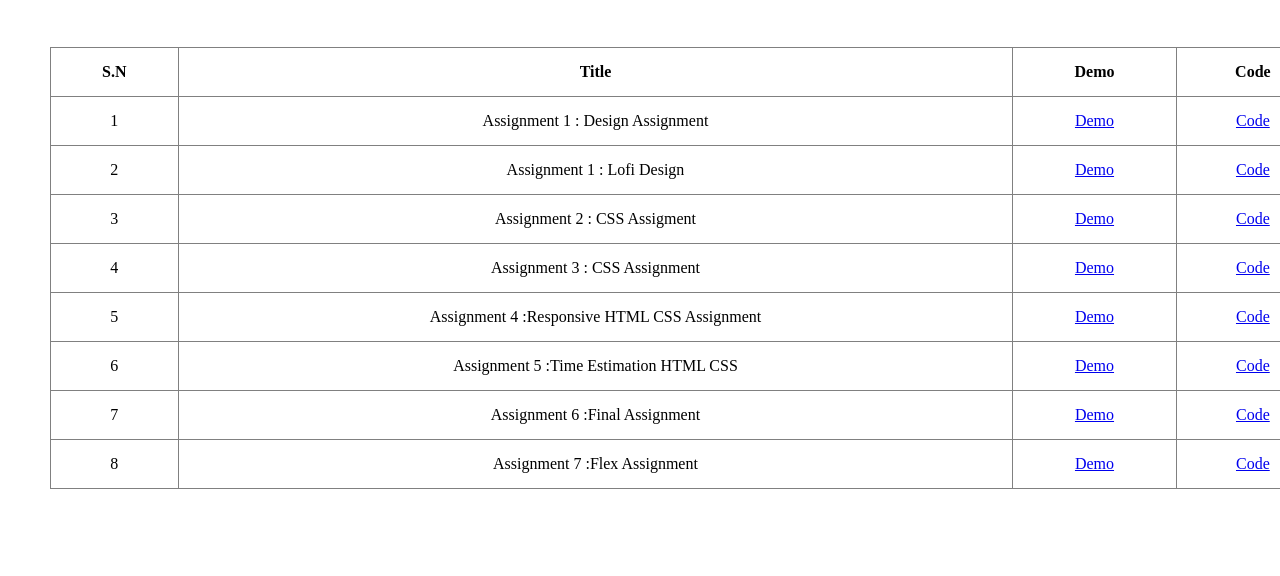
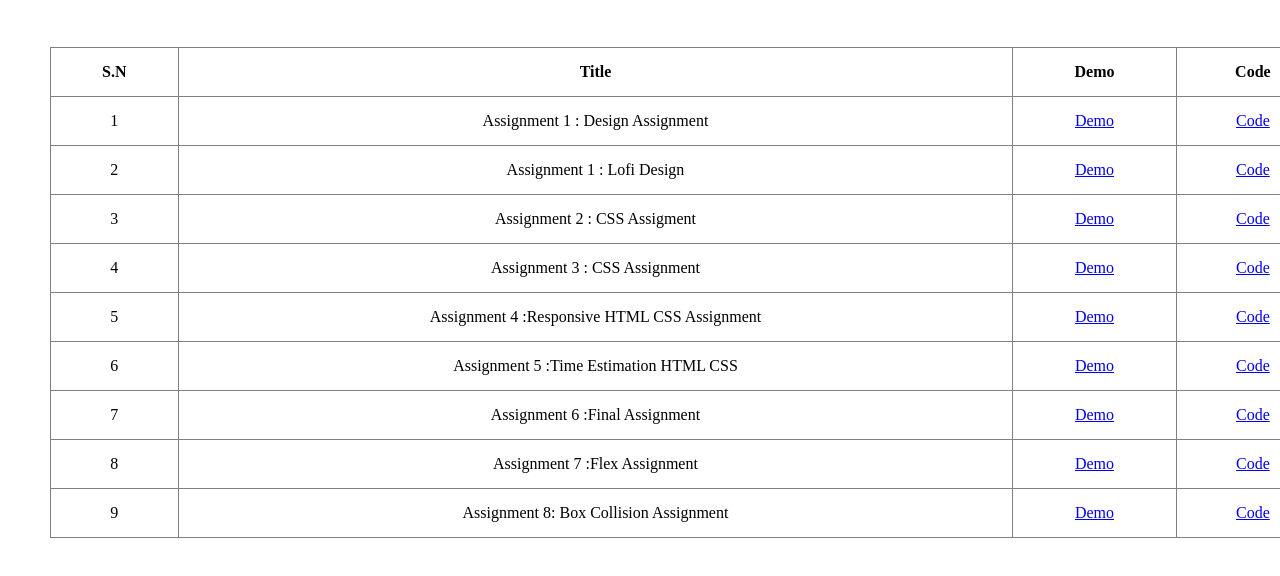
Before and after one commit to Oshin136/leapfrog-internship, a plain HTML site: page index.html in a window 1280 px wide. Shown: the part 128-704 px from the top of the page. Drawn offline with Linux system fonts and the light colour scheme.

Commit message:
update table

```diff
--- a/index.html
+++ b/index.html
@@ -139,6 +139,22 @@
           >
         </td>
       </tr>
+      <tr>
+        <td>9</td>
+        <td>Assignment 8: Box Collision Assignment</td>
+        <td>
+          <a
+            href="https://oshin136.github.io/leapfrog-internship/assignments/Assignment-8/"
+            >Demo</a
+          >
+        </td>
+        <td>
+          <a
+            href="https://github.com/Oshin136/leapfrog-internship/tree/main/assignments/Assignment-8"
+            >Code</a
+          >
+        </td>
+      </tr>
     </table>
   </body>
 </html>
```
